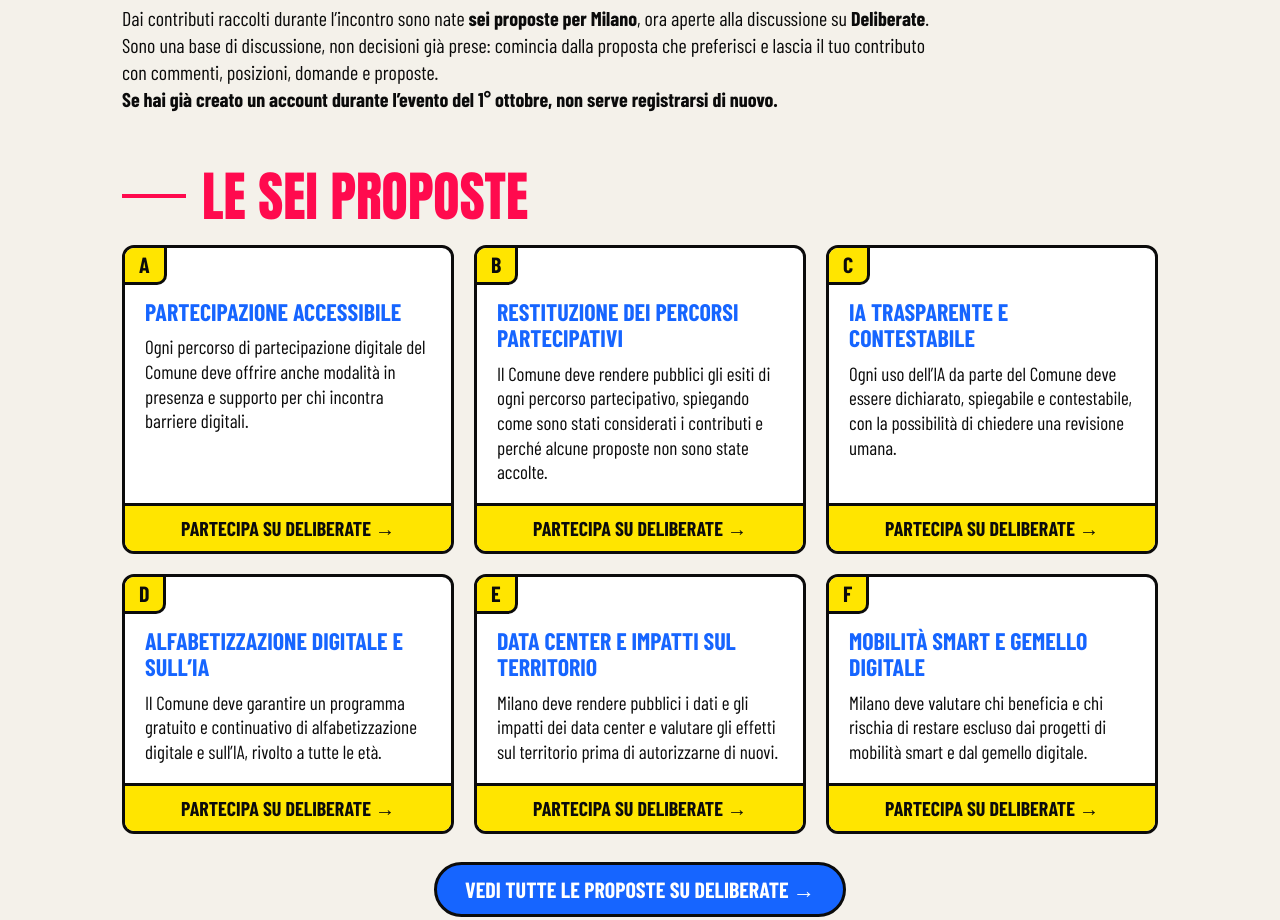
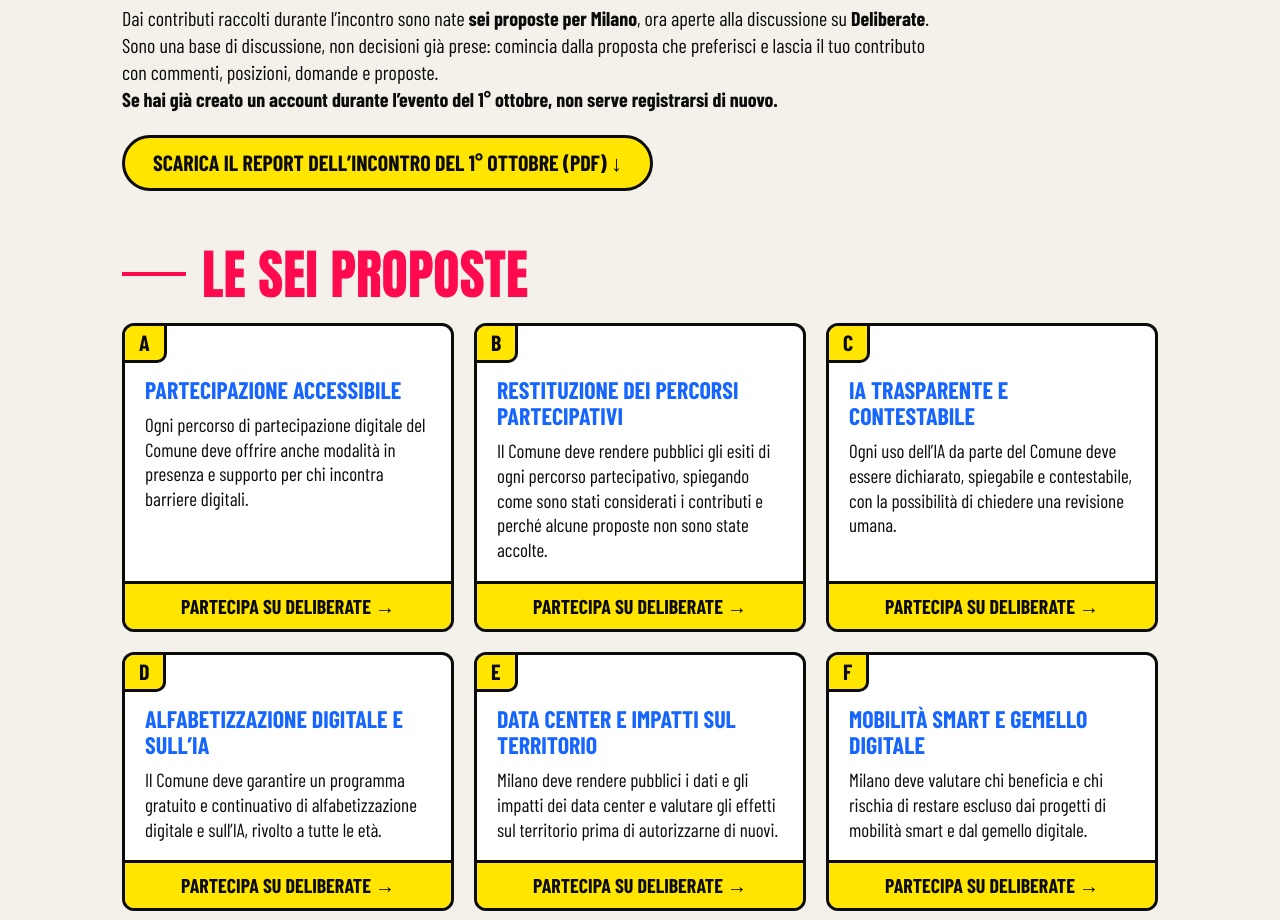
Before and after one commit to bea92/cittagenerativa, a plain HTML site: page index.html in a window 1280 px wide. Shown: the part 840-1760 px from the top of the page. Drawn offline with nearby package versions, Linux system fonts and the light colour scheme.

Commit message:
Add files via upload

```diff
--- a/index.html
+++ b/index.html
@@ -60,6 +60,9 @@
   .intro a{color:var(--blue);font-weight:600}
   .all{text-align:center;margin-top:28px}
   .all a{display:inline-block;background:var(--blue);color:#fff;text-decoration:none;font-weight:700;text-transform:uppercase;font-size:22px;border:3px solid var(--ink);border-radius:999px;padding:10px 28px;transition:transform .15s,box-shadow .15s}
+  .all{display:flex;flex-wrap:wrap;justify-content:center;gap:16px}
+  .all.left{justify-content:flex-start;margin-top:22px}
+  .all a.report{background:var(--yellow);color:var(--ink)}
   .all a:hover{transform:translate(-3px,-3px);box-shadow:5px 5px 0 var(--ink)}
   .steps{display:grid;grid-template-columns:repeat(auto-fill,minmax(230px,1fr));gap:18px;counter-reset:s}
   .step{border:2px solid var(--ink);border-radius:10px;padding:14px 18px;background:#fff}
@@ -92,6 +95,8 @@
   <div class="sec"><h2>Di cosa parliamo</h2></div>
   <div class="question">Come può l’intelligenza artificiale contribuire a migliorare la vita democratica delle nostre città?</div>
   <p class="intro">Dai contributi raccolti durante l’incontro sono nate <strong>sei proposte per Milano</strong>, ora aperte alla discussione su <strong>Deliberate</strong>. Sono una base di discussione, non decisioni già prese: comincia dalla proposta che preferisci e lascia il tuo contributo con commenti, posizioni, domande e proposte.<br><strong>Se hai già creato un account durante l’evento del 1° ottobre, non serve registrarsi di nuovo.</strong></p>
+
+  <div class="all left"><a class="report" href="report.pdf" download>Scarica il report dell’incontro del 1° ottobre (PDF) ↓</a></div>
 
   <div class="sec"><h2>Le sei proposte</h2></div>
 
```
